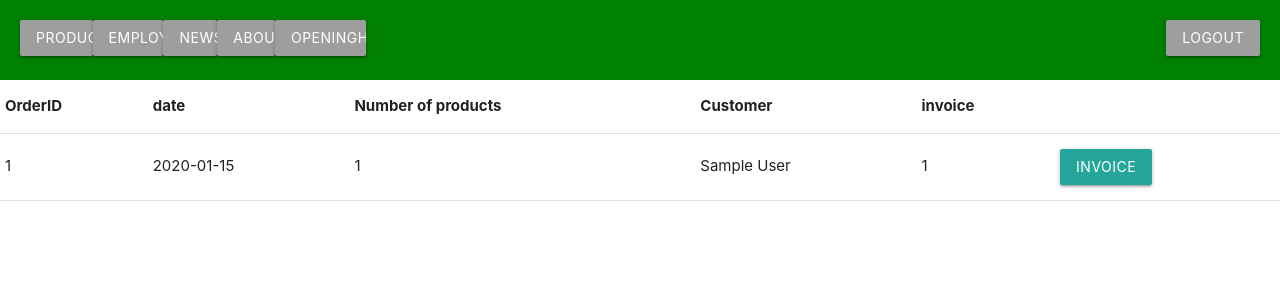
After one commit to clausH1994/RubberDuckProject, a PHP site: page /invoice/invoice-overview.php in a window 1280 px wide. The commit adds this page. Shown: the top 300 px of the page. Run offline with PHP 8.4, Linux system fonts and the light colour scheme; the visitor is signed in with stand-in values (Sample User, id 1); tables that the repository leaves empty hold one stand-in row (values such as "Sample post").

Commit message:
started backend order overview

```diff
--- a/cart.php
+++ b/cart.php
@@ -1,5 +1,4 @@
 <?php require_once "shop/cartsession.php" ?>
-<?php include "header.php" ?>
 
 <div id="shopping-cart">
 <div class="heading">Shopping Cart <a class="waves-effect waves-light btn" id="emptyBtn" href="cart.php?action=empty">Empty Cart</a></div>
--- a/checkout.php
+++ b/checkout.php
@@ -1,11 +1,10 @@
 <?php
   require_once "connection/dbcon.php";
   require_once "connection/Redirector.php";
-  include "header.php"
+  require_once "shop/cartsession.php"
   ?>
 
 <?php $total_price=0;
-var_dump($_SESSION['cartItem']);
 
 if (isset($_SESSION['user_id'])) {
 
--- a/invoice/invoice-data.php
+++ b/invoice/invoice-data.php
@@ -13,7 +13,7 @@ AND c.postalID = pc.zipcodeID
 AND o.invoice = :invoiceID";
 
 $handle = $dbCon->prepare($sql);
-$handle->bindParam(':invoiceID', $_GET['invoiceID']); //$_GET['invoiceID'];
+$handle->bindParam(':invoiceID', $_GET['ID']); //$_GET['invoiceID'];
 $handle->execute();
 
 $query = "SELECT co.name, co.address, co.postalID, co.phone, co.email, pc.zipcodeID, pc.City
--- /dev/null
+++ b/invoice/invoice-overview.php
@@ -0,0 +1,36 @@
+<?php require_once "../connection/dbcon.php";
+require "../admin/adminHeader.php";
+
+$query = dbCon()->prepare("SELECT o.*, c.fname, c.lname FROM `Order` o,Customer c WHERE o.customer = c.customerID");
+$query->execute();
+$getOrder = $query->fetchAll();
+
+?>
+        <div class="row">
+            <div class="row">
+                <table class="highlight">
+                    <thead>
+                        <tr>
+                            <th>OrderID</th>
+                            <th>date</th>
+                            <th>Number of products</th>
+                            <th>Customer</th>
+                            <th>invoice</th>
+                        </tr>
+                    </thead>
+
+                    <tbody>
+                        <?php
+                        foreach ($getOrder as $getOrders) {
+                            echo "<tr>
+                            <td>" . $getOrders['orderID'] . "</td>
+                            <td>" . $getOrders['date'] . "</td>
+                            <td>" . $getOrders['numberOfProducts'] . "</td>
+                            <td>" . $getOrders['fname'] . " " . $getOrders['lname'] . "</td>
+                            <td>" . $getOrders['invoice'] . "</td>";
+                            echo '<td><a href="invoice-data.php?ID=' . $getOrders['invoice'] . '" class="waves-effect waves-light btn" ">Invoice</a></td>';
+                            echo "</tr>";
+                        }
+                        ?>
+                        </tbody>
+                </table>
--- a/rubberDuckScript.sql
+++ b/rubberDuckScript.sql
@@ -176,6 +176,7 @@ FROM `Order` o, Orderline ol, Product p, Customer c, PostalCode pc
 WHERE o.orderID = ol.order
 AND ol.product = p.ID
 AND c.postalID = pc.zipcodeID
+AND o.customer = c.customerID
 
 DELIMITER //
 Create Trigger after_insert_Orderline AFTER INSERT ON Orderline FOR EACH ROW
--- a/shop/cartsession.php
+++ b/shop/cartsession.php
@@ -1,5 +1,6 @@
 <?php
 
+include "header.php";
 
 $user = '0';
 $userID = 0;
```
Also changed, not shown: header.php (+9 -9 lines), index.php (+0 -7 lines).
